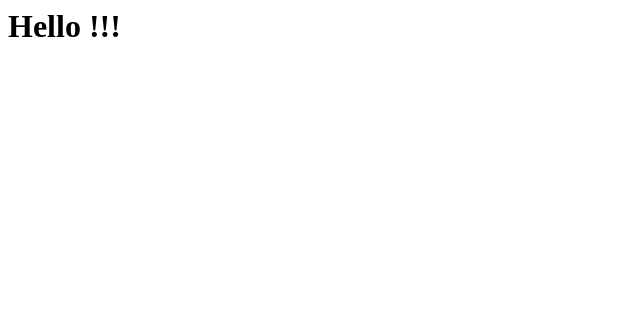
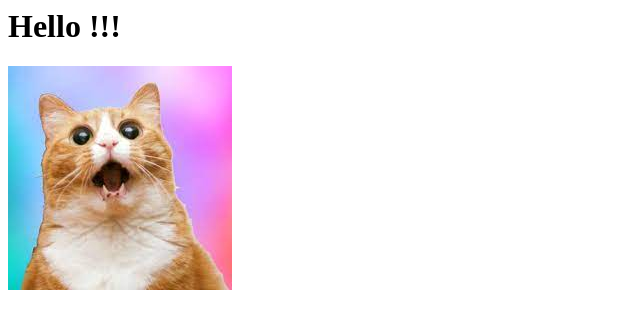
Before and after one commit to pushpa0/pushpa0.github.io, a plain HTML site: page index.html in a window 1280 px wide. Shown: the whole page, without its empty margins (0-640 px from the left). Drawn offline with Linux system fonts and the light colour scheme.

Commit message:
changes to the html

```diff
--- a/index.html
+++ b/index.html
@@ -1,2 +1,2 @@
 <h1 id="hello">Hello !!!</h1>
-<p><a href="index.jpg"></a></p>
+<img src="index.jpg">
```
